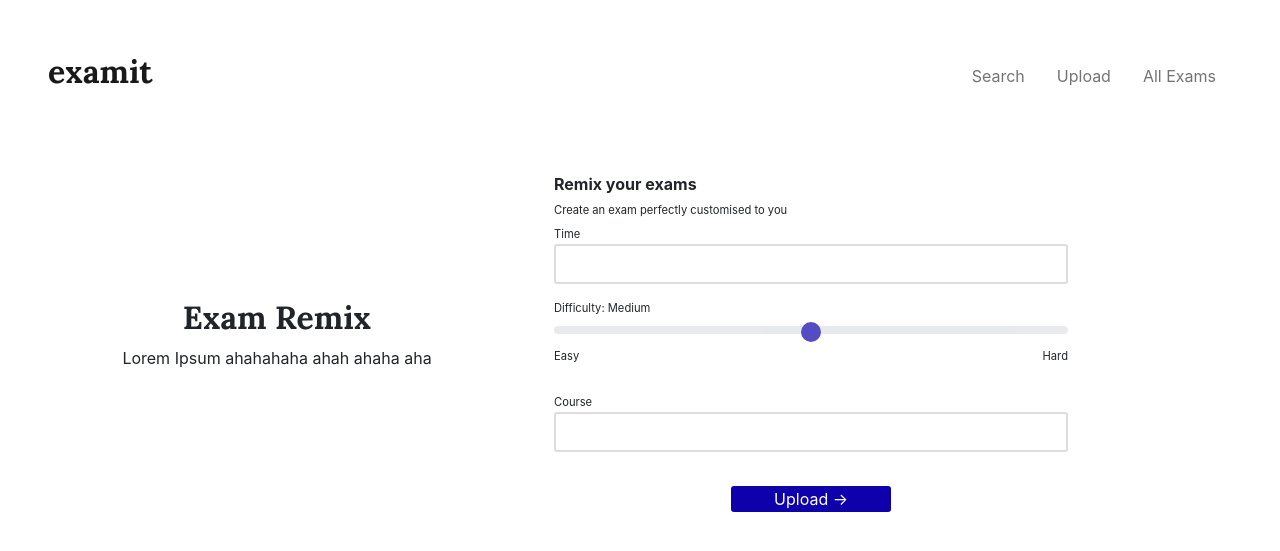
After one commit to examix/examix, a Flask app: page /remix in a window 1280 px wide. The commit adds this page. Shown: the top 551 px of the page. Run offline with Flask 3, Linux system fonts and the light colour scheme.

Commit message:
remix.html, search.html added. CSS cleaned up.

```diff
--- a/flaskr/main.py
+++ b/flaskr/main.py
@@ -17,6 +17,18 @@ def index():
         ' ORDER BY created DESC'
     ).fetchall()
     return render_template('main/index.html', posts=posts)
+
+# Routing
+@bp.route('/search')
+# @login_required
+def search():
+    image_url = url_for('static', filename='styles/imgs/7.People-finder.svg')
+    return render_template('main/search.html', image_url=image_url)
+
+@bp.route('/remix')
+# @login_required
+def remix():
+    return render_template('main/remix.html')
 
 @bp.route('/create')
 # @login_required
--- /dev/null
+++ b/flaskr/static/styles/script.js
@@ -0,0 +1,26 @@
+//TODO: Sanitize here
+
+//Slider
+document.addEventListener('DOMContentLoaded', function () {
+    const rangeInput = document.getElementById('customRange');
+    const difficultyValue = document.getElementById('difficultyValue');
+
+    rangeInput.addEventListener('input', function () {
+        const value = this.value;
+        let message = '';
+
+        if (value == 0) {
+            message = 'Easy';
+        } else if (value == 1) {
+            message = 'Somewhat easy'
+        } else if (value == 2) {
+            message = 'Medium'
+        } else if (value == 3) {
+            message = 'Somewhat hard'
+        } else {
+            message = 'Hard'
+        }
+
+        difficultyValue.innerHTML = message;
+    });
+});
--- a/flaskr/static/styles/style.css
+++ b/flaskr/static/styles/style.css
@@ -51,12 +51,20 @@ body {
     height: 100%;
 }
 
+span {
+    font-size: 0.7rem;
+}
+
+/******************************************Navbar*/
 .nav-items {
     font-weight: 400;
 }
 
-.nav-items {
-    font-weight: 400;
+.lora-logo {
+    font-family: "Lora", serif;
+    font-optical-sizing: auto;
+    font-weight: 700;
+    font-style: normal;
 }
 
 /******************************************Text*/
@@ -81,14 +89,17 @@ h1 {
     color: #0E00AB;
 }
 
+/*Misc header styling*/
+#remixHeader {
+    font-size: 1rem;
+}
+
 /******************************************Page content (excluding nav bar)*/
 .wrap {
     display: flex;
     align-items: center;
-
     padding: 20px;
-    margin-left: 15%;
-
+    padding-right: 15%;
 }
 
 /******************************************Form*/
@@ -111,6 +122,10 @@ input[type=text] {
     margin-bottom: 10px;
     box-sizing: border-box;
     height: 5vh;
+    border-radius: 3px;
+    border-color: #DDDDDD;
+    border-width: 2px;
+    border-style: solid;
 }
 
 input[type=file] {
@@ -118,83 +133,18 @@ input[type=file] {
     font-size: 0.7rem;
     width: 100%;
     border-radius: 3px;
-    border-color: #777777;
-}
-
-/******************************************Text*/
-/*Large text*/
-h1 {
-    font-family: 'Lora', serif;
-    font-size: 2rem;
-    font-weight: bold;
-    text-align: center;
-}
-
-/*Medium text*/
-.text {
-    font-family: 'Inter', sans-serif;
-    font-size: 1rem;
-    text-align: center;
-}
-
-/*Note: Small text is 0.7rem*/
-
-.accentText {
-    color: #0E00AB;
-}
-
-/******************************************Page content (excluding nav bar)*/
-.wrap {
-    display: flex;
-    align-items: center;
-
-    padding: 20px;
-    margin-left: 15%;
-
-}
-
-/******************************************Form*/
-.form {
-    flex: 1;
-    padding: 0 20px;
-}
-
-form {
-    width: 100%;
-}
-
-label {
-    font-size: 0.7rem;
-}
-
-input[type=text] {
-    width: 100%;
-    padding: 10px;
-    margin-bottom: 10px;
-    box-sizing: border-box;
-    height: 5vh;
-}
-
-input[type=file] {
-    height: 5vh;
-    font-size: 0.7rem;
-    width: 100%;
-    border-radius: 3px;
-    border-color: #777777;
+    border-color: #DDDDDD;
+    border-width: 2px;
 }
 
 .centered-submit-button {
     display: block;
     margin: 0 auto;
-}
-
-#fileButton {
-    border: 1px solid #000;
-    width: 100%;
+    background-color: #0E00AB;
+    border: none;
     border-radius: 3px;
-    display: inline-block;
-    padding: 6px 12px;
-    cursor: pointer;
+    color: #FFFFFF;
+    /* font-size: 0.7rem; */
 }
 
 /*********************************Images*/
@@ -207,3 +157,57 @@ img {
     width: 60%;
     height: auto;
 }
+
+/*********************************Slider*/
+.slider-container {
+    width: 100%;
+}
+
+.slider-container .p {
+    width: 100%;
+}
+
+#tooltip1 {
+    float: left;
+}
+
+#tooltip2 {
+    float: right;
+}
+
+input[type=range]{
+
+    opacity: 0.7;
+    -webkit-transition: .2s;
+    transition: opacity .2s;
+}
+
+input[type=range]:hover {
+    opacity: 1; /* Fully shown on mouse-over */
+  }
+
+input[type=range]::-webkit-slider-thumb {
+    -webkit-appearance: none;
+    appearance: none;
+    width: 20px;
+    height: 20px;
+    border-radius: 50%;
+    background: #0E00AB;
+    cursor: pointer;
+}
+
+input[type=range]::-moz-range-thumb {
+    -webkit-appearance: none;
+    appearance: none;
+    width: 20px;
+    height: 20px;
+    border-radius: 50%;
+    background: #0E00AB;
+    cursor: pointer;
+}
+
+/*********************************Embelishments*/
+hr {
+    border: 1px solid #737373;
+    margin-top: 8%;
+}
--- a/flaskr/templates/base.html
+++ b/flaskr/templates/base.html
@@ -36,5 +36,7 @@
 
   {% block content %}{% endblock %}
 
-  <script src="https://cdn.jsdelivr.net/npm/bootstrap@5.2.3/dist/js/bootstrap.bundle.min.js" integrity="sha384-d3l9MSo88kD0Rn/mTl6i5LURi0CScf7OqxFW93/Fy1GgFjQ8e7hRlGz8v0lqYY" crossorigin="anonymous"></script>
+  <!-- Include Bootstrap -->
+  <script src="https://cdn.jsdelivr.net/npm/bootstrap@5.3.2/dist/js/bootstrap.min.js" integrity="sha384-BBtl+eGJRgqQAUMxJ7pMwbEyER4l1g+O15P+16Ep7Q9Q+zqX6gSbd85u4mG4QzX+" crossorigin="anonymous"></script>
+  <script src="../static/styles/script.js"></script>
 </body>
--- a/flaskr/templates/main/create.html
+++ b/flaskr/templates/main/create.html
@@ -21,7 +21,7 @@
                 <input type="text" id="courseDept" name="courseDept" value=""><br>
                 <label for="university">Course Number</label><br>
                 <input type="text" id="courseNum" name="courseNum" value=""><br><br>
-                <input type="submit" value="Submit" class="centered-submit-button">
+                <input type="submit" value="Upload &rarr;" class="centered-submit-button">
               </form>
         </div>
     </div>
--- /dev/null
+++ b/flaskr/templates/main/remix.html
@@ -0,0 +1,31 @@
+{% extends "base.html" %}
+{% block title %}Upload{% endblock %}
+{% block head %}
+  {{ super() }}
+{% endblock %}
+{% block content %}
+<div class="wrap">
+    <div class="content" style="flex: 1;">
+        <div class="center">
+          <h1>Exam Remix</h1>
+          <p class="text">Lorem Ipsum ahahahaha ahah ahaha aha</p>
+        </div>
+    </div>
+    <div class="form" style="flex: 1;">
+        <form action="">
+            <label id="remixHeader" for="header"><b>Remix your exams</b></label><br>
+            <label for="subHeader">Create an exam perfectly customised to you</label><br>
+            <label for="time" id="time">Time</label><br>
+            <input type="text" id="time" name="time" value=""><br>
+            <div class="slider-container">
+                <label for="customRange">Difficulty: <span id="difficultyValue">Medium</span></label><br>
+                <input type="range" class="form-range" id="customRange" min="0" max="4" value="2" step="1">
+                <p><span id="tooltip1">Easy</span> <span id="tooltip2">Hard</span></p><br>
+            </div>
+            <label for="course">Course</label><br>
+            <input type="text" id="course" name="course" value=""><br><br>
+            <input type="submit" value="Upload &rarr;" class="centered-submit-button">
+          </form>
+    </div>
+</div>
+{% endblock %}
```
Also changed, not shown: flaskr/templates/main/search.html (added, +25 -0 lines).
